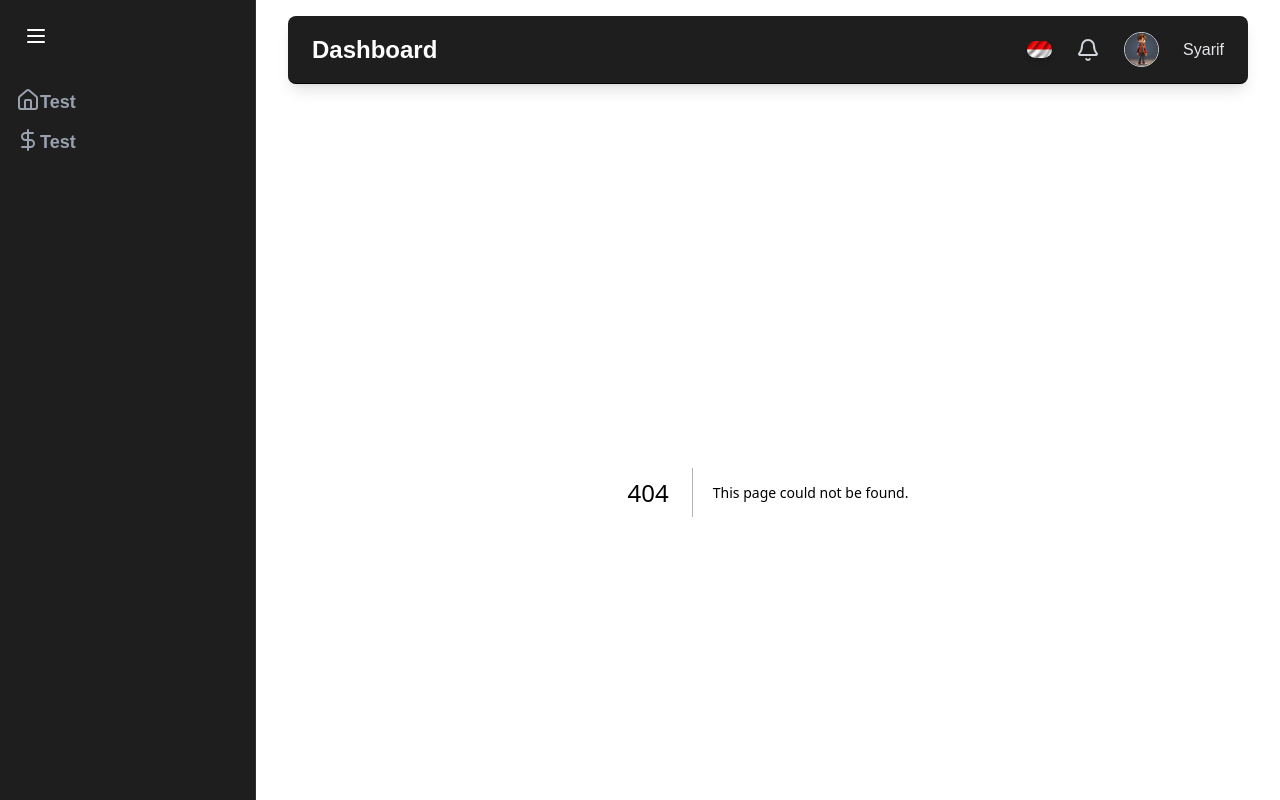
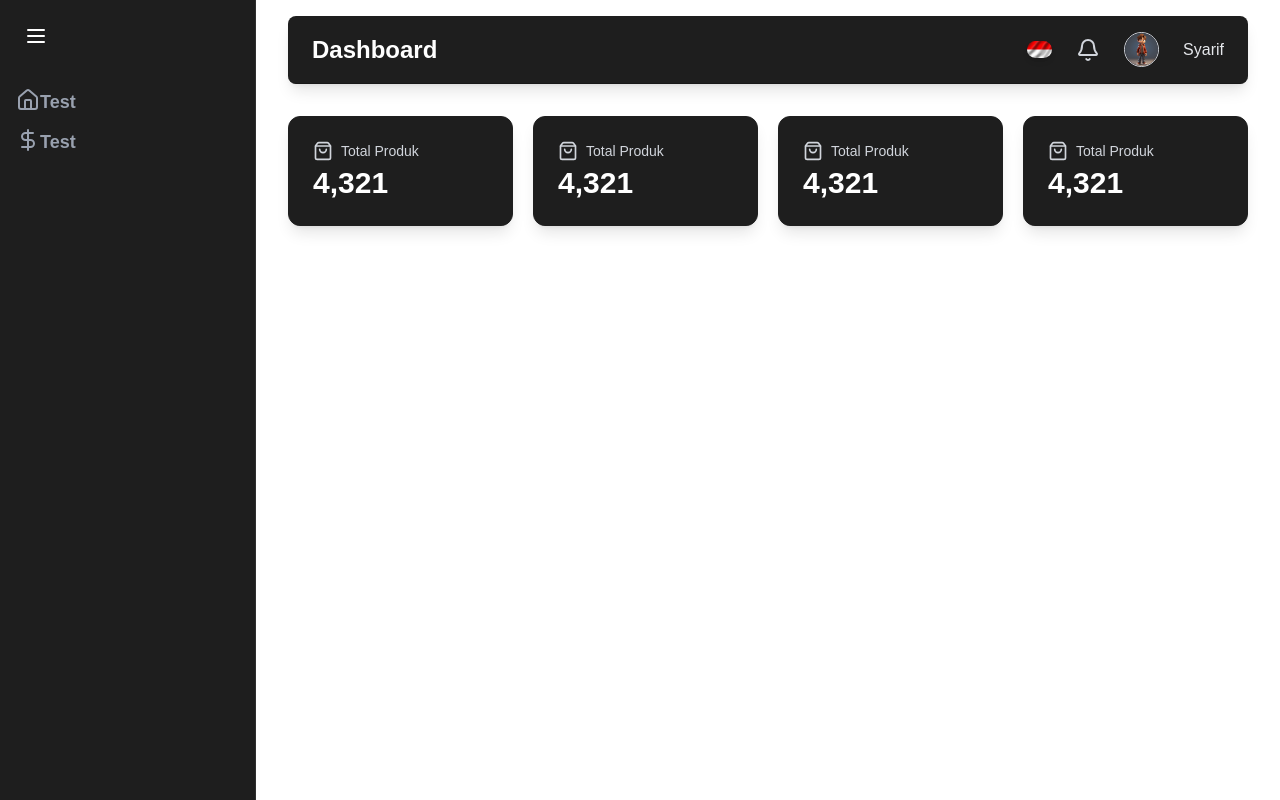
Before and after one commit to wibinabae/tabungan-qurban, a Next.js app: page /profile in a window 1280 px wide. Before the commit this address had no page. Built offline with nearby package versions, Linux system fonts and the light colour scheme.

Commit message:
Add Custom 404 Page

```diff
--- /dev/null
+++ b/app/not-found.jsx
@@ -0,0 +1,15 @@
+import React from "react";
+
+const NotFound = () => {
+  return (
+    <div className="flex flex-col items-center justify-center min-h-screen text-center">
+      <h1 className="flex justify-center mb-2 font-bold text-7xl items-center">
+        404
+      </h1>
+      <br />
+      <p className="text-gray-500 text-3xl">Halamanya Gak Ada Braaaaaaaaaay</p>
+    </div>
+  );
+};
+
+export default NotFound;
--- /dev/null
+++ b/app/profile/page.jsx
@@ -0,0 +1,28 @@
+"use client"
+import React from "react";
+import {motion} from "framer-motion"
+import StatCard from "@/components/StatCard";
+import { ShoppingBag } from "lucide-react";
+
+const ProfilePage = () => {
+  return (
+    <div className="flex-1 overflow-auto relative z-10">
+      <main className="max-w-7xl mx-auto py-6 px-4 lg:px-8">
+        <motion.div
+          className="grid grid-cols-1 sm:grid-cols-2 lg:grid-cols-4 gap-5 mb-8"
+          initial={{ opacity: 0, y: 20 }}
+          animate={{ opacity: 1, y: 0 }}
+          transition={{ duration: 1 }}
+        >
+          <StatCard name="Total Produk" icon={ShoppingBag} value={"4,321"} />
+          <StatCard name="Total Produk" icon={ShoppingBag} value={"4,321"} />
+          <StatCard name="Total Produk" icon={ShoppingBag} value={"4,321"} />
+          <StatCard name="Total Produk" icon={ShoppingBag} value={"4,321"} />
+        </motion.div>
+
+      </main>
+    </div>
+  );
+};
+
+export default ProfilePage;
```
